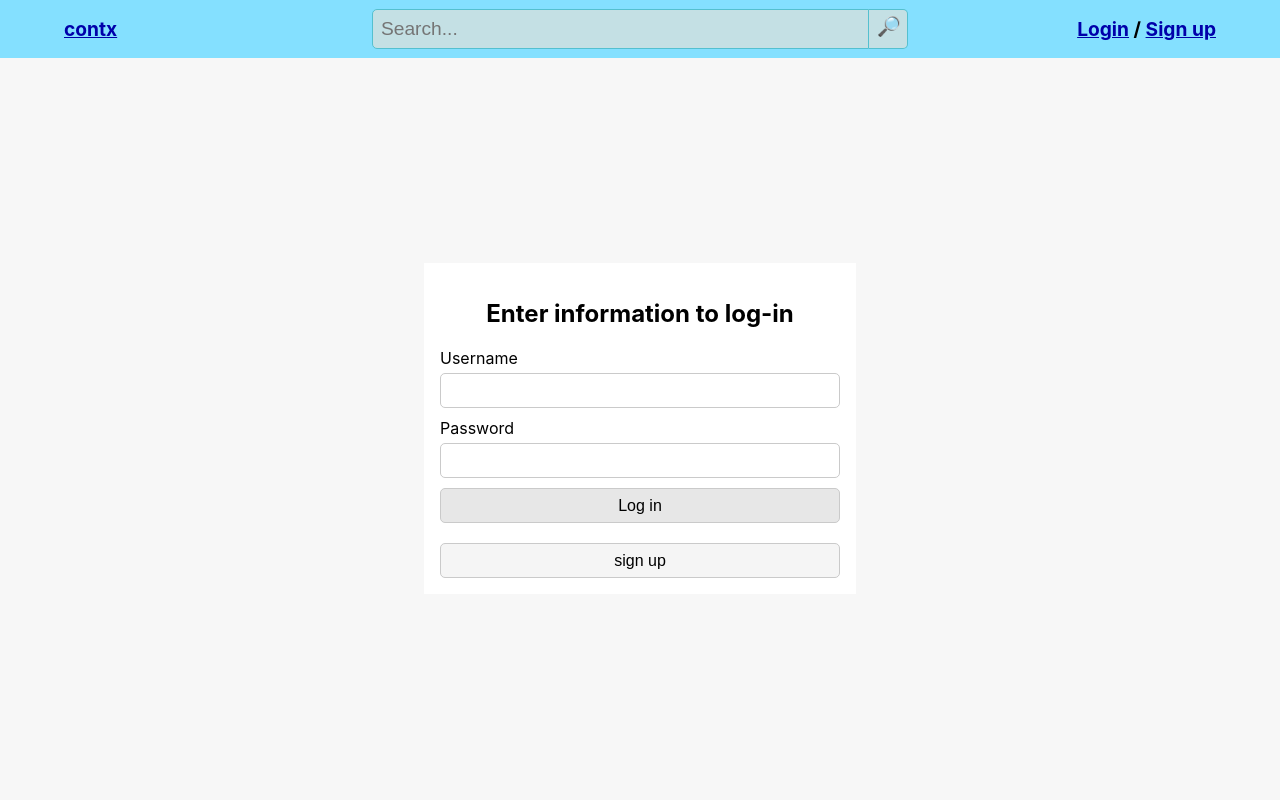
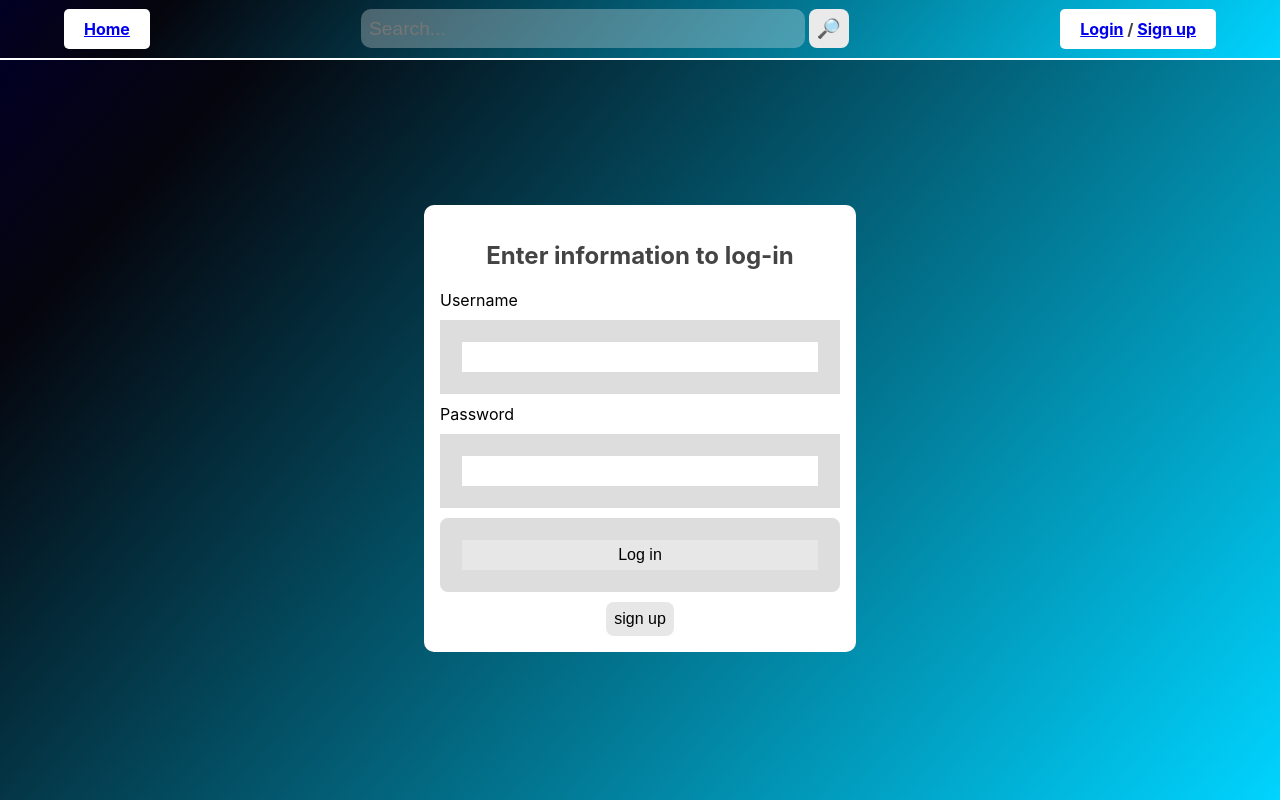
Before and after one commit to Luislfdms/Project1-COP4331C, a React (Create React App) app in the folder front-end/: page /login in a window 1280 px wide. Built offline with nearby package versions, Linux system fonts and the light colour scheme.

Commit message:
reset to commit

```diff
--- a/front-end/src/App.css
+++ b/front-end/src/App.css
@@ -6,16 +6,19 @@
 
 .App {
   margin-top: 3.6em;
-  padding: 1em min(1em, calc((100vw - 400px) / 2));
+  padding: 1em;
   text-align: center;
-  background-color: #f7f7f7;
+  background: rgb(2,0,36);
+  background: linear-gradient(131deg, rgba(2,0,36,1) 0%, rgba(5,5,13,1) 13%, rgba(0,212,255,1) 100%);
   flex-grow: 1;
   display: flex;
   flex-direction: column;
 }
 .Navbar {
   display: flex;
-  background: #84e0ff;
+  background: rgb(2,0,36);
+  background: linear-gradient(131deg, rgba(2,0,36,1) 0%, rgba(5,5,13,1) 13%, rgba(0,212,255,1) 100%);
+  border-bottom: solid 2px white;
   justify-content: space-between;
   font-weight: bold;
   font-size: 1.2em;
@@ -27,42 +30,36 @@
   right: 0;
   align-items: center;
 }
-.Navbar a {
-  color: #00a;
+.home-nav, .signin-info {
+  position: relative;
+  display: inline-block;
+  padding: 10px 20px;
+  background-color: #fff;
+  color: #444;
+  font-size: 16px;
+  border-radius: 5px;
 }
-.home-nav, .signin-info {
-  width: 10em;
-}
+
 .signin-info {
   text-align: right;
 }
 .searchbar {
-  flex-grow: .5;
+  flex-grow: .3;
   display: flex;
 }
 .searchbar .query {
   flex-grow: 1;
   padding: .4em;
-  border-color: #54c0cf;
+  border: none;
   box-sizing: border-box;
   font-size: 1em;
-  border-radius: 5px 0 0 5px;
+  border-radius: 10px;
 }
 .searchbar .search-button {
   margin: 0;
-  padding: .3em .4em .5em;
-  width: 2em;
-  /* margin-left: .2em; */
-  border-left: 0;
-  border-radius: 0 5px 5px 0;
-  background-color: white;
-  border-color: #54c0cf;
+  margin-left: .2em;
 }
-.searchbar input:disabled, .searchbar button:disabled {
-  background-color: #c4e0e4;
-  color: #505f50;
-}
-@media (max-width: 45rem) {
+@media (max-width: 60rem) {
   .App {
     margin-top: 9.6em;
   }
@@ -73,7 +70,6 @@
   }
   .searchbar {
     flex-grow: 0;
-    width: 100%;
   }
   .home-nav, .signin-info {
     text-align: center;
@@ -90,6 +86,7 @@
 }
 
 button, input[type="submit"], input[type="button"] {
+  border: 0;
   padding: 8px;
   margin: 0 5px;
   border-radius: 8px;
@@ -97,21 +94,9 @@ button, input[type="submit"], input[type="button"] {
   font-size: 1em;
   background-color: #e7e7e7;
 }
-input[type="submit"] {
-  transition: background-color .2s, color .2s, border-color .2s;
-}
-input[type="submit"].primary {
-  background-color: #14708f;
-  color: white;
-  border-color: #04607f;
-}
-input, button {
-  border: 1px solid #cacaca;
-}
 button.destructive {
-  color: #a00;
+  color: rgb(70, 86, 194);
   background-color: #ffe7e7;
-  border-color: #ffcaca;
 }
 button:disabled {
   cursor: default;
@@ -123,73 +108,29 @@ button.destructive:disabled {
   background-color: #ffeaea;
 }
 .form {
-  width: min(400px, calc(100% - 2em));
+  width: 400px;
   margin: auto;
   text-align: center;
   background-color: white;
   padding: 1em;
+  border-radius: 10px;
 }
 .form label {
   text-align: left;
   display: block;
 }
-.form input, .form button {
+.form input {
   width: 100%;
   padding: 6px 10px;
   margin: 10px 0;
-  border-radius: 5px;
-  height: 35px;
+  border: 2cap solid #ddd;
   box-sizing: border-box;
   display: block;
   font-size: 1em;
 }
-.form input.invalid {
-  border-color: red;
-}
-/* i don't remember where the border's set so i'll just change all of them */
-.form .likely-invalid, .form .likely-invalid > * {
-  border-color: orange;
-}
-.form > input:last-child, .form > button:last-child {
-  margin-bottom: 0;
-}
-.form label + input, .form label input {
-  margin-top: 5px;
-}
-.form .react-tel-input {
-  display: flex;
-  margin: 5px 0 10px;
-}
-.form .react-tel-input .form-control {
-  flex-grow: 1;
-  outline: revert;
-}
-.form .react-tel-input .selected-flag {
-  outline: revert;
-}
-.form.login .signup-button {
-  background: #f5f5f5;
-  margin-top: 20px;
-}
 
-.error {
-  color: #700;
-  background-color: #fdd;
-  padding: 1em;
-}
-.pending {
-  padding: 1em;
-  font-style: italic;
-  background-color: #fff;
-}
-.ephemeral {
-  background-color: #f7f7f7;
-  padding: 1em;
-  font-style: italic;
-}
-.App > .error:only-child, .App > .pending:only-child {
-  width: 400px;
-  margin: auto;
+.form h2 {
+  color:#444;
 }
 
 .contact-list-buttons-fix {
@@ -217,6 +158,7 @@ button.destructive:disabled {
   gap: 1em;
   flex-wrap: wrap;
   justify-content: center;
+  border-radius: 10px;
 }
 .contact-preview {
   background-color: white;
--- a/front-end/src/Components/Navbar.js
+++ b/front-end/src/Components/Navbar.js
@@ -14,7 +14,7 @@ const Navbar = () => {
   }
 
   return <nav className="Navbar">
-    <div className="home-nav"><Link to="/">cont<b>x</b></Link></div>
+    <div className="home-nav"><Link to="/">Home<b></b></Link></div>
     <div className="searchbar"><input type="search" placeholder="Search..." className="query" disabled={!cookies.userID} value={query} onChange={e => setQuery(e.target.value)} onKeyDown={e => {
       if (e.key === "Enter" && query) {
         e.preventDefault();
```
